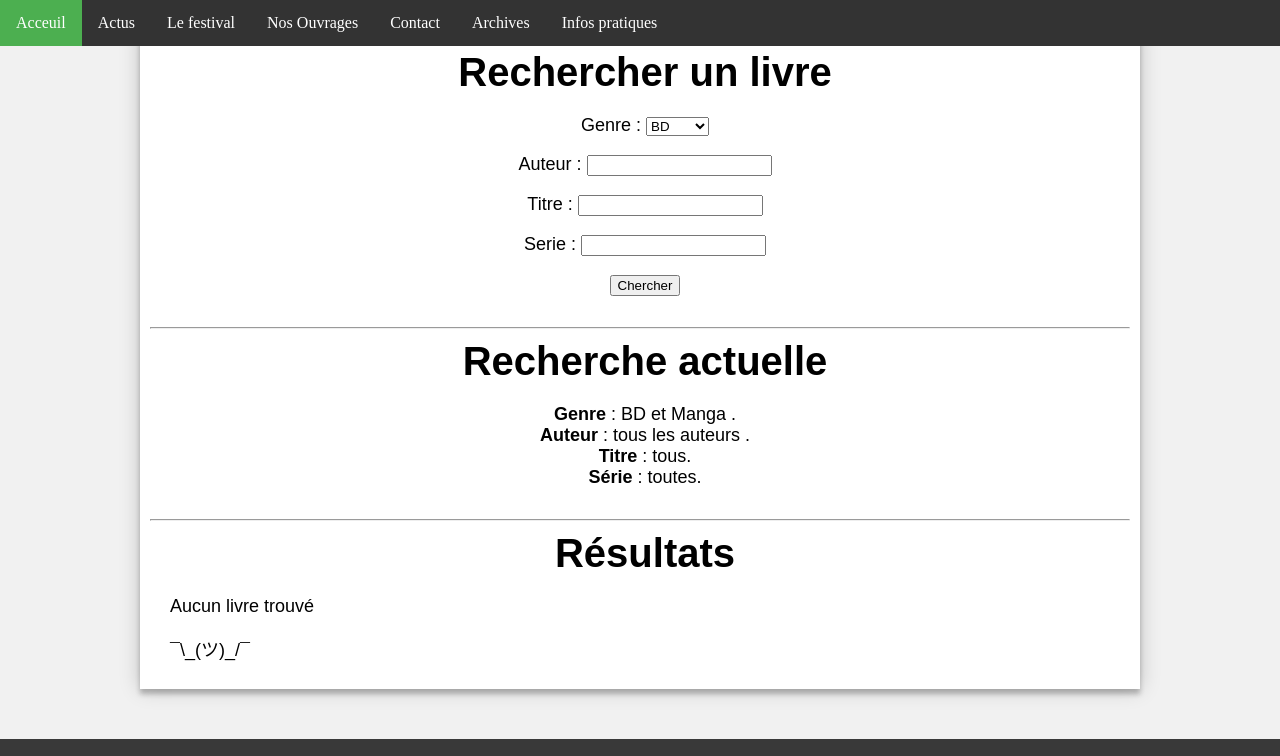
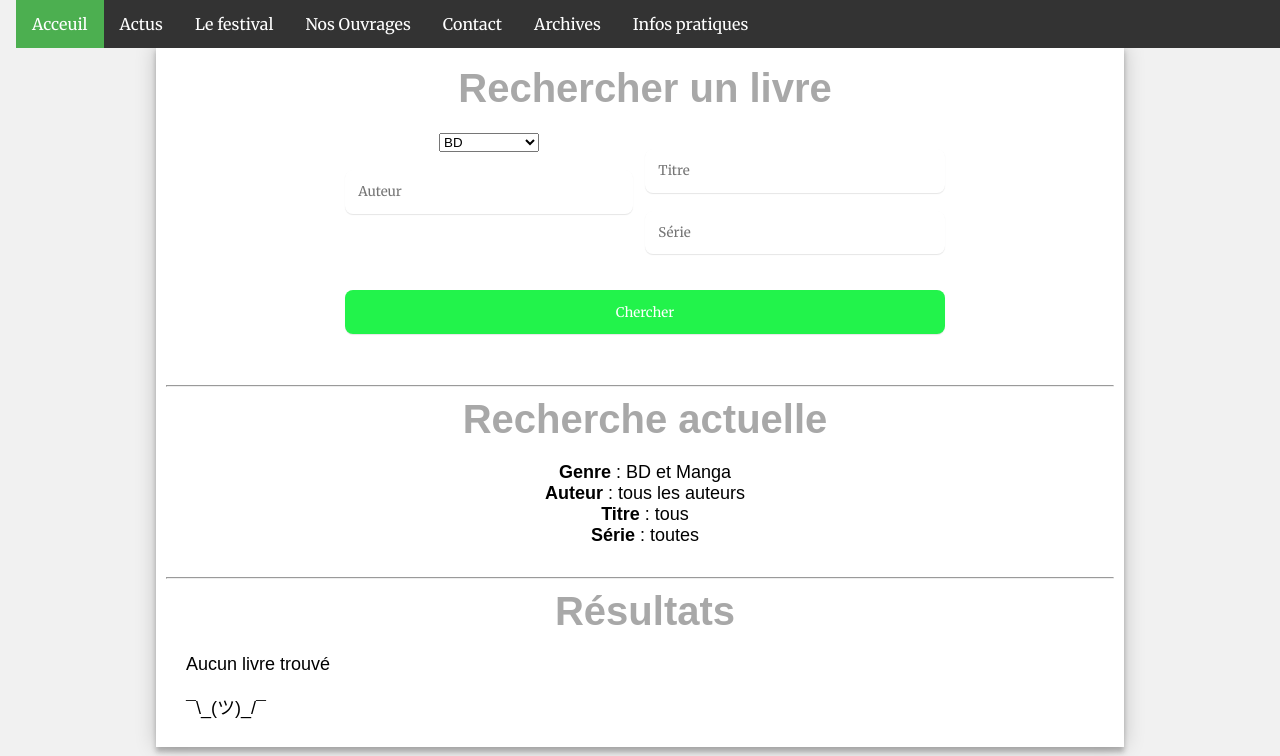
Before and after one commit to insa-bd-manga/WebProject, a Django app: page /bibliotheque/recherche in a window 1280 px wide. Shown: the top 756 px of the page. Run offline with Django 3.2, Linux system fonts and the light colour scheme; data that the repository does not hold is empty; parts of the project's set-up code (start-up, migrations or seed data) failed here and were passed over; some libraries are stand-ins or nearby versions; some web fonts are replaced.

Commit message:
Page rechercher en plus pimp, encore un problème de menu déroulant

```diff
--- a/bibliotheque/forms.py
+++ b/bibliotheque/forms.py
@@ -3,7 +3,7 @@ from bibliotheque.models import *
 
 
 class RechercheLivreForm(forms.Form):
-    choix_genre = (('b', "BD"), ('m', "Manga"))
+    choix_genre = (('b', "BD"), ('m', "Manga"), ('', "BD et Manga"))
 
     genre = forms.ChoiceField(choices=choix_genre, label="Genre", required=False)
     auteur = forms.CharField(max_length=40, required=False)
--- a/bibliotheque/static/bibliotheque/recherche.css
+++ b/bibliotheque/static/bibliotheque/recherche.css
@@ -1,3 +1,103 @@
+@import url(https://fonts.googleapis.com/css?family=Merriweather);
+*,
+*:before,
+*:after {
+  -moz-box-sizing: border-box;
+  -webkit-box-sizing: border-box;
+  box-sizing: border-box;
+}
+
+body {
+  background: #f1f1f1;
+  font-family: 'Merriweather', sans-serif;
+  padding: 1em;
+}
+
+h1 {
+  text-align: center;
+  color: #a8a8a8;
+  text-shadow: 1px 1px 0 white;
+}
+
+form {
+  max-width: 600px;
+  text-align: center;
+  margin: 20px auto;
+}
+
+.helptext{
+  font-family: 'Merriweather', sans-serif;
+  font-size: small;
+}
+
+form input, form textarea{
+  border: 0;
+  outline: 0;
+  padding: 1em;
+  -moz-border-radius: 8px;
+  -webkit-border-radius: 8px;
+  border-radius: 8px;
+  display: block;
+  width: 100%;
+  margin-top: 1em;
+  font-family: 'Merriweather', sans-serif;
+  -moz-box-shadow: 0 1px 1px rgba(0, 0, 0, 0.1);
+  -webkit-box-shadow: 0 1px 1px rgba(0, 0, 0, 0.1);
+  box-shadow: 0 1px 1px rgba(0, 0, 0, 0.1);
+  resize: none;
+}
+
+.choix-genre{
+
+}
+
+form input:focus, form textarea:focus {
+  -moz-box-shadow: 0 0px 2px #e74c3c !important;
+  -webkit-box-shadow: 0 0px 2px #e74c3c !important;
+  box-shadow: 0 0px 2px #e74c3c !important;
+}
+form #input-chercher {
+  color: white;
+  background: #22f34b;
+  cursor: pointer;
+}
+form #input-chercher:hover {
+  -moz-box-shadow: 0 1px 1px 1px rgba(170, 170, 170, 0.6);
+  -webkit-box-shadow: 0 1px 1px 1px rgba(170, 170, 170, 0.6);
+  box-shadow: 0 1px 1px 1px rgba(170, 170, 170, 0.6);
+}
+form textarea {
+  height: 126px;
+}
+
+.half {
+  float: left;
+  width: 48%;
+  margin-bottom: 1em;
+}
+
+.right {
+  width: 50%;
+}
+
+.left {
+  margin-right: 2%;
+}
+
+@media (max-width: 480px) {
+  .half {
+    width: 100%;
+    float: none;
+    margin-bottom: 0;
+  }
+}
+
+/*-----------------------------------------------------------------------------------------------*/
+/*-----------------------------------------------------------------------------------------------*/
+/* Mise en page des résultats*/
+/*-----------------------------------------------------------------------------------------------*/
+/*-----------------------------------------------------------------------------------------------*/
+
 .global{
     background-color: #ffffff;
     margin-top: 30px;
--- a/bibliotheque/templates/bibliotheque/recherche.html
+++ b/bibliotheque/templates/bibliotheque/recherche.html
@@ -7,14 +7,28 @@
 {% endblock %}
 
 {% block content %}
+
     <div class="global">
 
         <div class="formulaire">
             <h1 class="titres">Rechercher un livre</h1>
             <form action="{% url "recherche" num_page%}" method="post">
                 {% csrf_token %}<!--Permet de sécuriser le POST -->
-                {{ form.as_p }}
-                <input type="submit" value="Chercher" />
+
+                <div class="half left">
+                    <select class="choix-genre">
+                            {% for genre in form.choix_genre %}
+                                <option value="{{ genre.0 }}">{{ genre.1 }}</option>
+                            {% endfor %}
+                    </select>
+                    <p><input id="id_auteur" type="text" name="auteur" maxlength="40" placeholder="Auteur"></p>
+                </div>
+
+                <div class="half right">
+                    <p><input id="id_titre" type="text" name="titre" maxlength="100" placeholder="Titre"></p>
+                    <p><input id="id_serie" type="text" name="serie" maxlength="100" placeholder="Série"></p>
+                </div>
+                <input id="input-chercher" type="submit" value="Chercher" />
             </form>
             <br>
         </div>
@@ -23,10 +37,16 @@
 
         <div class="criteres">
             <h1 class="titres">Recherche actuelle</h1>
-            <span class="texte_recherche"> Genre </span>: {{ genre|default:"BD et Manga " }}. <br>
-            <span class="texte_recherche"> Auteur </span>: {{ auteur|default:"tous les auteurs " }}. <br>
-            <span class="texte_recherche"> Titre </span>: {{ titre|default:"tous" }}. <br>
-            <span class="texte_recherche"> Série </span>: {{ serie|default:"toutes" }}. <br>
+            {% if genre == "b" %}
+                <span class="texte_recherche"> Genre </span>: BD<br>
+            {% elif genre == "m" %}
+                <span class="texte_recherche"> Genre </span>: Manga<br>
+            {% else %}
+                <span class="texte_recherche"> Genre </span>: BD et Manga<br>
+            {% endif %}
+            <span class="texte_recherche"> Auteur </span>: {{ auteur|default:"tous les auteurs" }} <br>
+            <span class="texte_recherche"> Titre </span>: {{ titre|default:"tous" }} <br>
+            <span class="texte_recherche"> Série </span>: {{ serie|default:"toutes" }} <br>
             <br>
         </div>
 
@@ -36,6 +56,7 @@
             <h1 class="titres">Résultats</h1>
             {% for livre in query %}
                 <span class = "texte_recherche">{{ livre.title }}, par {{ livre.id.first.name }}. Référence : {{ livre.reference }}</span>
+                <br>
             {% empty %}
                 <p>Aucun livre trouvé</p>
                 <p>¯\_(ツ)_/¯</p>
--- a/bibliotheque/urls.py
+++ b/bibliotheque/urls.py
@@ -2,6 +2,6 @@ from django.urls import path
 from . import views
 
 urlpatterns = [
+    path('recherche/<int:num_page>', views.recherche, name='recherche'),
     path('recherche', views.recherche, name='recherche'),
-    path('recherche/<int:num_page>', views.recherche, name='recherche')
 ]
--- a/bibliotheque/views.py
+++ b/bibliotheque/views.py
@@ -2,6 +2,8 @@ from django.shortcuts import render
 from bibliotheque.models import Book, Author, Author_to_book
 from bibliotheque.forms import *
 from django.db.models import Q
+from math import *
+
 
 def recherche(request, num_page=0):
     """page de "moteur de recherche d'ouvrages"
@@ -27,9 +29,8 @@ def recherche(request, num_page=0):
     genre = ""
     titre = ""
     serie = ""
-    num_page = 0
 
-    #Récupération des n articles avec les critères de recherches inclus en paramètres de la fonction???
+    #Récupération des n articles avec les critères de recherches inclus en paramètres de la fonction
     n=20
 
     #Formulaire de recherche
@@ -45,6 +46,7 @@ def recherche(request, num_page=0):
     #Auteurs d'un ouvrage. Ca fonctionne, par contre, aucun doute là dessus.
     query = Book.objects.filter(title__icontains=titre).filter(kind__icontains=genre).filter(id__name__icontains=auteur).filter(Q(serial_id__title__icontains=serie) | Q(serial_id=None)).order_by("title").distinct()
     nombre_reponses=len(query)
+    pages_necess=ceil((nombre_reponses/n))-1
     query = query[n * (num_page):n * (num_page + 1)]
 
     return render(request, 'bibliotheque/recherche.html', locals())
```
